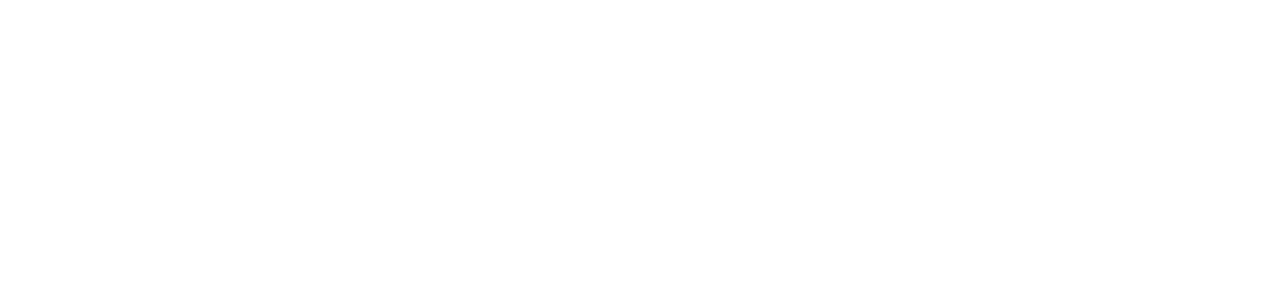
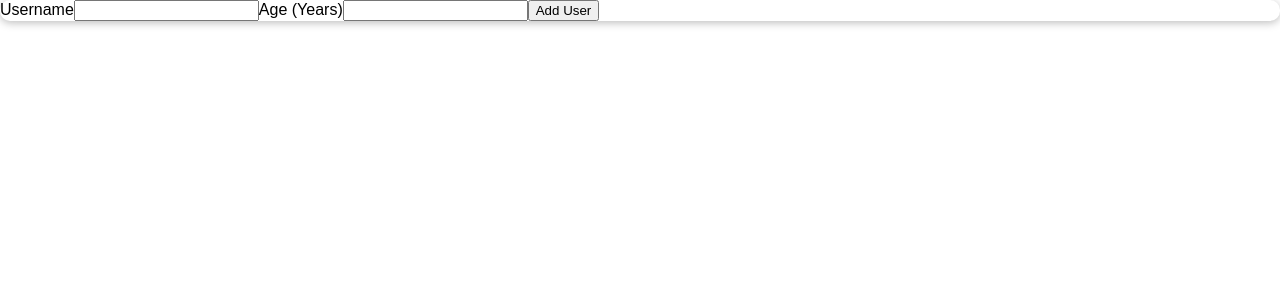
Before and after one commit to wanyu0413/React-userinfo, a React (Create React App) app: page / in a window 1280 px wide. Shown: the top 300 px of the page. Built offline with nearby package versions, Linux system fonts and the light colour scheme.

Commit message:
add UI files

```diff
--- a/src/App.js
+++ b/src/App.js
@@ -1,10 +1,10 @@
-import React from 'react';
-
+import React from "react";
+import AddUser from "./components/Users/AddUser";
 
 function App() {
   return (
     <div>
-
+      <AddUser />
     </div>
   );
 }
--- /dev/null
+++ b/src/components/UI/Card.js
@@ -0,0 +1,7 @@
+import classes from "./Card.module.css";
+
+const Card = (props) => {
+  return <div className={classes.card}>{props.children}</div>;
+};
+
+export default Card;
--- /dev/null
+++ b/src/components/UI/Card.module.css
@@ -0,0 +1,5 @@
+.card {
+  background: white;
+  box-shadow: 0 2px 8px rgba(0, 0, 0, 0.26);
+  border-radius: 10px;
+}
--- a/src/components/Users/AddUser.js
+++ b/src/components/Users/AddUser.js
@@ -1,9 +1,22 @@
+import Card from "../UI/Card";
+import classes from "./AddUser.module.css";
+
 const AddUser = (props) => {
+  const addUserHandler = (event) => {
+    event.preventDefault();
+    console.log("submit");
+  };
+
   return (
-    <form>
-      <lable>Username</lable>
-      <input id="username" type="text" />
-    </form>
+    <Card className={classes.input}>
+      <form onSubmit={addUserHandler}>
+        <lable htmlFor="username">Username</lable>
+        <input id="username" type="text" />
+        <lable htmlFor="age">Age (Years)</lable>
+        <input id="age" type="number" />
+        <button type="submit">Add User</button>
+      </form>
+    </Card>
   );
 };
 
--- /dev/null
+++ b/src/components/Users/AddUser.module.css
@@ -0,0 +1,26 @@
+.input {
+  margin: 2rem auto;
+  padding: 1rem;
+  width: 90%;
+  max-width: 40rem;
+}
+
+.input label {
+  display: block;
+  font-weight: bold;
+  margin-bottom: 0.5rem;
+}
+
+.input input {
+  font: inherit;
+  display: block;
+  width: 100%;
+  border: 1px solid #ccc;
+  padding: 0.15rem;
+  margin-bottom: 0.5rem;
+}
+
+.input input:focus {
+  outline: none;
+  border-color: #4f005f;
+}
```
Also changed, not shown: src/components/UI/Button.js (added, +9 -0 lines), src/components/UI/Button.module.css (added, +18 -0 lines), src/components/Users/UsersList.js (added, +7 -0 lines).
